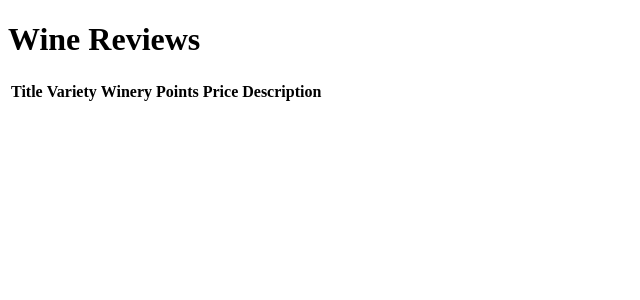
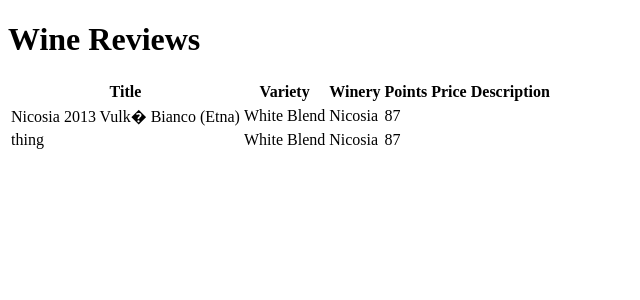
Before and after one commit to madisonstehle/wine-reviews, a React (Create React App) app: page / in a window 1280 px wide. Shown: the top 300 px of the page, without its empty margins (0-640 px from the left). Built offline with nearby package versions, Linux system fonts and the light colour scheme.

Commit message:
rendering seeded data as rows in table

```diff
--- a/src/App.js
+++ b/src/App.js
@@ -7,6 +7,7 @@
 function App() {
   return (
     <Provider store={store} className="App">
+
       <header className="App-header">
         <h1>
           Wine Reviews
@@ -14,6 +15,7 @@
       </header>
 
       <Table />
+
     </Provider>
   );
 }
--- a/src/components/table.js
+++ b/src/components/table.js
@@ -1,12 +1,27 @@
-import React from 'react';
+import React, { useEffect } from 'react';
 import { connect } from 'react-redux';
 
 
 import * as actions from '../store/actions.js';
 
 function ReviewTable(props) {
-    console.log(props);
+    useEffect( () => {
+        actions.getReviews();
+    }, [props.initReviews]);
 
+    let rows = props.initReviews.map((review, idx) => {
+        const { title, variety, winery, points, price, description} = review;
+        return (
+            <tr key={idx}>
+                <td>{title}</td>
+                <td>{variety}</td>
+                <td>{winery}</td>
+                <td>{points}</td>
+                <td>{price}</td>
+                <td>{description}</td>
+            </tr>
+        )
+    })
 
     return (
         <table>
@@ -32,6 +47,9 @@
                     </th>
                 </tr>
             </thead>
+            <tbody>
+                { rows }
+            </tbody>
         </table>
     )
 }
@@ -44,7 +62,7 @@
 }
 
 const mapDispatchToProps = (dispatch, getState) => ({
-    renderReviews: (data) => dispatch( actions.renderReviews(data) ),
+    getReviews: (data) => dispatch( actions.getReviews(data) ),
 });
 
 export default connect(mapStateToProps, mapDispatchToProps)(ReviewTable);
--- a/src/store/actions.js
+++ b/src/store/actions.js
@@ -1,14 +1,13 @@
 import axios from 'axios';
 
-// export const getReviews = () => {
-//     async dispatch => {
-//         let results = await axios.get('https://lightninglaw.azurewebsites.net/api/reviews');
-//         console.log(results.data);
-//         dispatch(renderReviews(results.data));
-//     }
-// }
+export const getReviews = () => async dispatch => {
+    let results = await axios.get('https://lightninglaw.azurewebsites.net/api/reviews');
+    dispatch(renderReviews(results.data))
+  }
 
-export const renderReviews = payload => {
+const renderReviews = payload => {
+    console.log('AXIOS CALL', payload);
+
     return {
         type: 'GET_REVIEWS',
         payload
--- a/src/store/reviewsReducer.js
+++ b/src/store/reviewsReducer.js
@@ -13,12 +13,12 @@
         },
         {
             country: "Portugal",
-            designation: "Vulk� Bianco",
+            designation: "Things",
             points: 87,
             price: null,
             province: "Sicily & Sardinia",
             tasterName: null,
-            title: "Nicosia 2013 Vulk� Bianco  (Etna)",
+            title: "thing",
             variety: "White Blend",
             winery: "Nicosia"
         },
```
Also changed, not shown: 1 other file (tests, documents, lock files or other folders).
